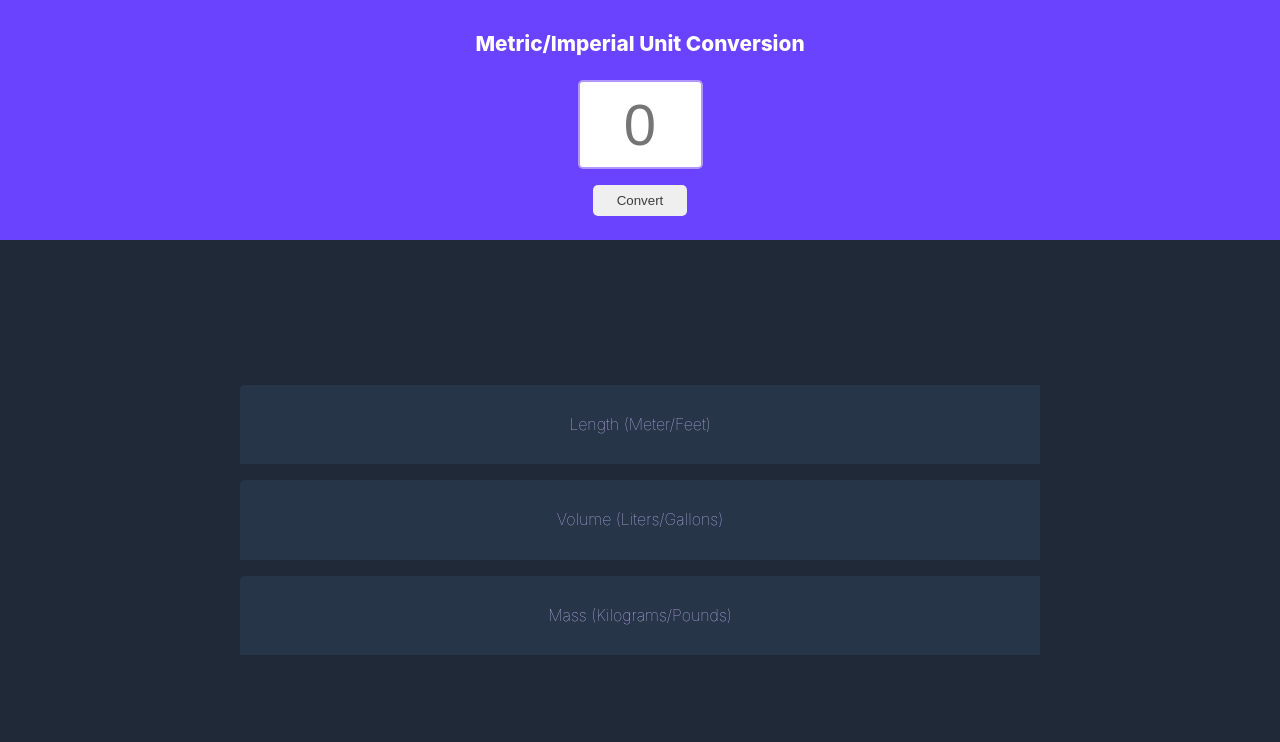
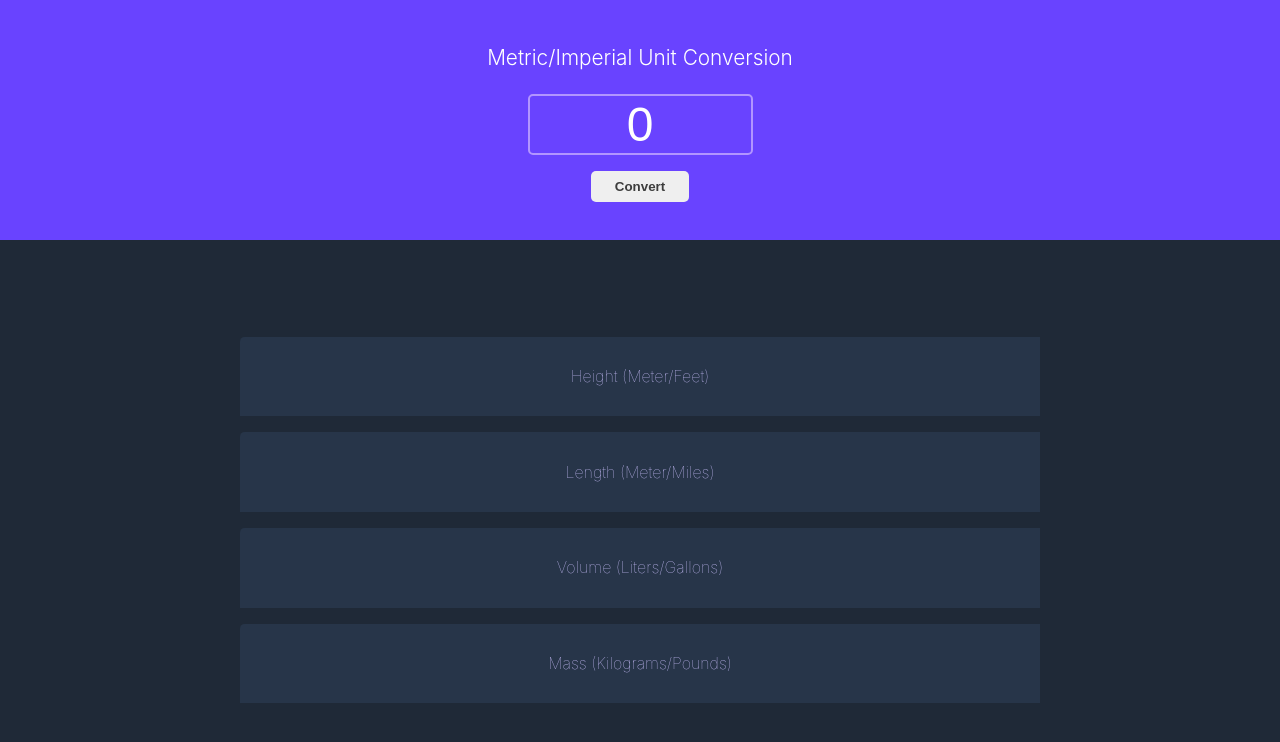
Before and after one commit to Diegoireland1975/unit-converter, a plain HTML site: page index.html in a window 1280 px wide. Drawn offline with Linux system fonts and the light colour scheme.

Commit message:
added meter to mile conversion

```diff
--- a/css/style.css
+++ b/css/style.css
@@ -10,27 +10,32 @@ body {
   display: inline-block;
   margin: 1rem 0;
   cursor: pointer;
+  font-weight: bolder;
 }
 .container {
   max-width: 800px;
   width: 90%;
 }
 input {
-  border: none;
+  outline: none;
   border: 2px solid #b295ff;
-  color: #000;
+  color: #fff;
   border-radius: 5px;
   margin: 0 auto;
   text-align: center;
-  width: 117px;
-  height: 83px;
+  max-width: 217px;
+  height: auto;
   display: block;
-  font-size: 58px;
+  font-size: 3rem;
   line-height: 24px;
+  background: #6943ff;
+}
+::placeholder {
+  color: #fff;
 }
 h1 {
   color: #fff;
-  font-weight: 800;
+  font-weight: 300;
   font-size: 1.3rem;
   line-height: 38px;
 }
--- a/index.html
+++ b/index.html
@@ -19,7 +19,11 @@
     <section class="body">
         <div class="container">
             <div class="section">
-                <h2>Length (Meter/Feet)</h2>
+                <h2>Height (Meter/Feet)</h2>
+                <p id="heigth-el"></p>
+            </div>
+            <div class="section">
+                <h2>Length (Meter/Miles)</h2>
                 <p id="length-el"></p>
             </div>
 
--- a/js/main.js
+++ b/js/main.js
@@ -4,19 +4,25 @@
 1 kilogram = 2.204 pound
 */
 const meterToFeet = 3.281;
+const meterToMile = 0.00062;
 const literToGallon = 0.264;
 const kiloToPound = 2.204;
 const input = document.getElementById("input");
 const convertBtn = document.getElementById("convert-btn");
+const heigthEl = document.getElementById("heigth-el");
 const lengthEl = document.getElementById("length-el");
 const volumeEl = document.getElementById("volume-el");
 const massEl = document.getElementById("mass-el");
 
 convertBtn.addEventListener("click", () => {
   let baseValue = input.value;
-  lengthEl.textContent = `${baseValue} meter = ${(
+  heigthEl.textContent = `${baseValue} meter = ${(
     baseValue * meterToFeet
   ).toFixed(3)} feet`;
+  lengthEl.textContent = `${baseValue} meter = ${(
+    baseValue * meterToMile
+  ).toFixed(3)} mile`;
+
   volumeEl.textContent = `${baseValue} liter = ${(
     baseValue * literToGallon
   ).toFixed(3)} feet`;
```
